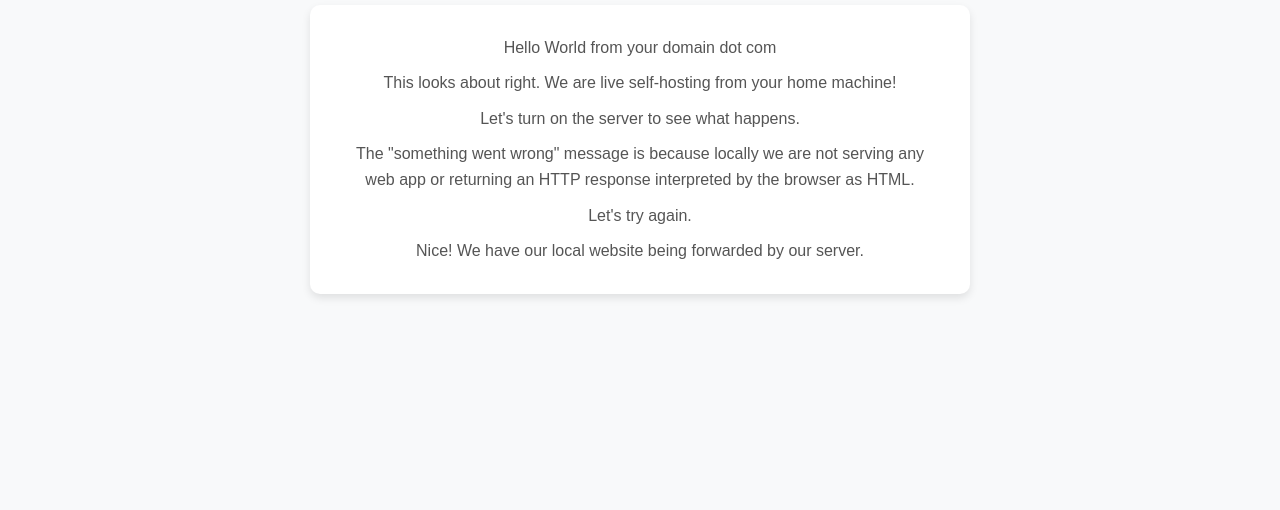
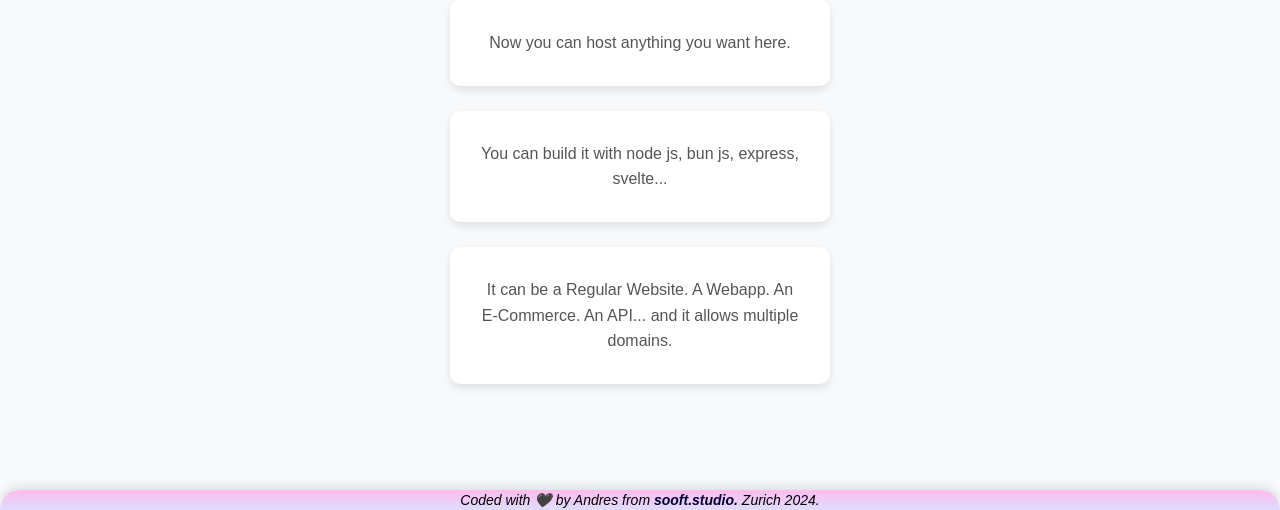
Before and after one commit to ndr3svt/selfhosting_server, a website: page public_selfhosted_domain/public/index.html in a window 1280 px wide. Shown: the part 290-800 px from the top of the page. Drawn offline with Linux system fonts and the light colour scheme.

Commit message:
update branch and versions

```diff
--- a/public_selfhosted_domain/public/css/style_v_1_2.css
+++ b/public_selfhosted_domain/public/css/style_v_2y.css
@@ -30,8 +30,9 @@ body, html {
     border-radius: 10px;
     padding: 20px 30px;
     box-shadow: 0 4px 8px rgba(0, 0, 0, 0.1);
-    max-width: 600px;
+    max-width: 320px;
     margin: auto;
+    margin-bottom: 25px;
 }
 
 /* Card text styling */
@@ -40,3 +41,27 @@ body, html {
     color: #555;
     line-height: 1.6;
 }
+
+/* Footer styling */
+.footer{
+    display:flex;
+    position: absolute;
+    justify-content: center;
+    align-items: center;
+    color:black;
+    bottom:0;
+    left:0;
+    height:20px;
+    width:100%;
+    border-radius: 35px 35px 0px 0px ;
+    box-shadow: 0 -4px 8px rgba(0, 0, 0, 0.1);
+    font-style:italic;
+    font-size:14px;
+    background-image: linear-gradient(#ffbbee, #ddddff);
+    transition: height 0.125s ease-in;
+    overflow: hidden;
+}
+
+.footer:hover{
+    height:70px;
+}
--- a/public_selfhosted_domain/public/index.html
+++ b/public_selfhosted_domain/public/index.html
@@ -5,7 +5,7 @@
     <meta name="viewport" content="width=device-width, initial-scale=1.0">
     <meta http-equiv="X-UA-Compatible" content="ie=edge">
     <script src="js/main.js"></script>
-    <link rel="stylesheet" href="css/style_v_1_2.css">
+    <link rel="stylesheet" href="css/style_v_2y.css">
     <meta name="author" content="Andres Villa Torres aka ndr3svt">
     <meta name="description" content="your domain dot com">
     <title>Your Self-Hosted Domain</title>
@@ -15,12 +15,18 @@
         <h1>Your Self-Hosted Domain</h1>
         <div class="card">
             <p>Hello World from your domain dot com</p>
-            <p>This looks about right. We are live self-hosting from your home machine!</p>
-            <p>Let's turn on the server to see what happens.</p>
-            <p>The "something went wrong" message is because locally we are not serving any web app or returning an HTTP response interpreted by the browser as HTML.</p>
-            <p>Let's try again.</p>
-            <p>Nice! We have our local website being forwarded by our server.</p>
+        </div>
+        <div class="card">
+            <p>Now you can host anything you want here.</p>
+        </div>
+        <div class="card">
+            <p>You can build it with node js, bun js, express, svelte...</p>
+        </div>
+        <div class="card">
+            <p>It can be a Regular Website. A Webapp. An E-Commerce. An API... and it allows multiple domains.</p>
         </div>
     </div>
+    <div class="footer">
+        <p>Coded with 🖤 by Andres from <a href="https://sooft.studio" target="_blank" style="text-decoration: none; color:#000033; font-weight: bold;">sooft.studio.</a> Zurich 2024. </p> </div>
 </body>
 </html>
```
